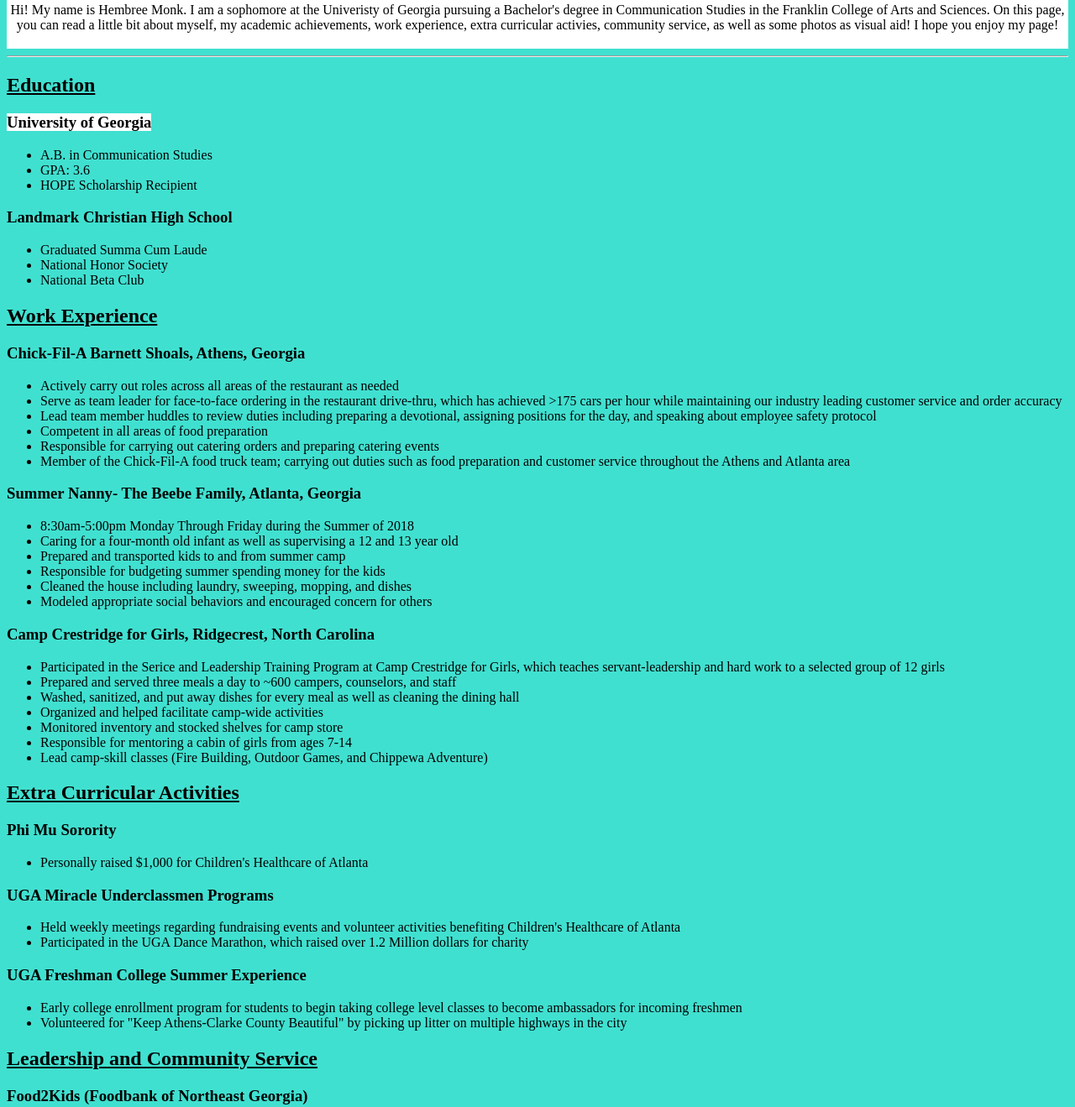
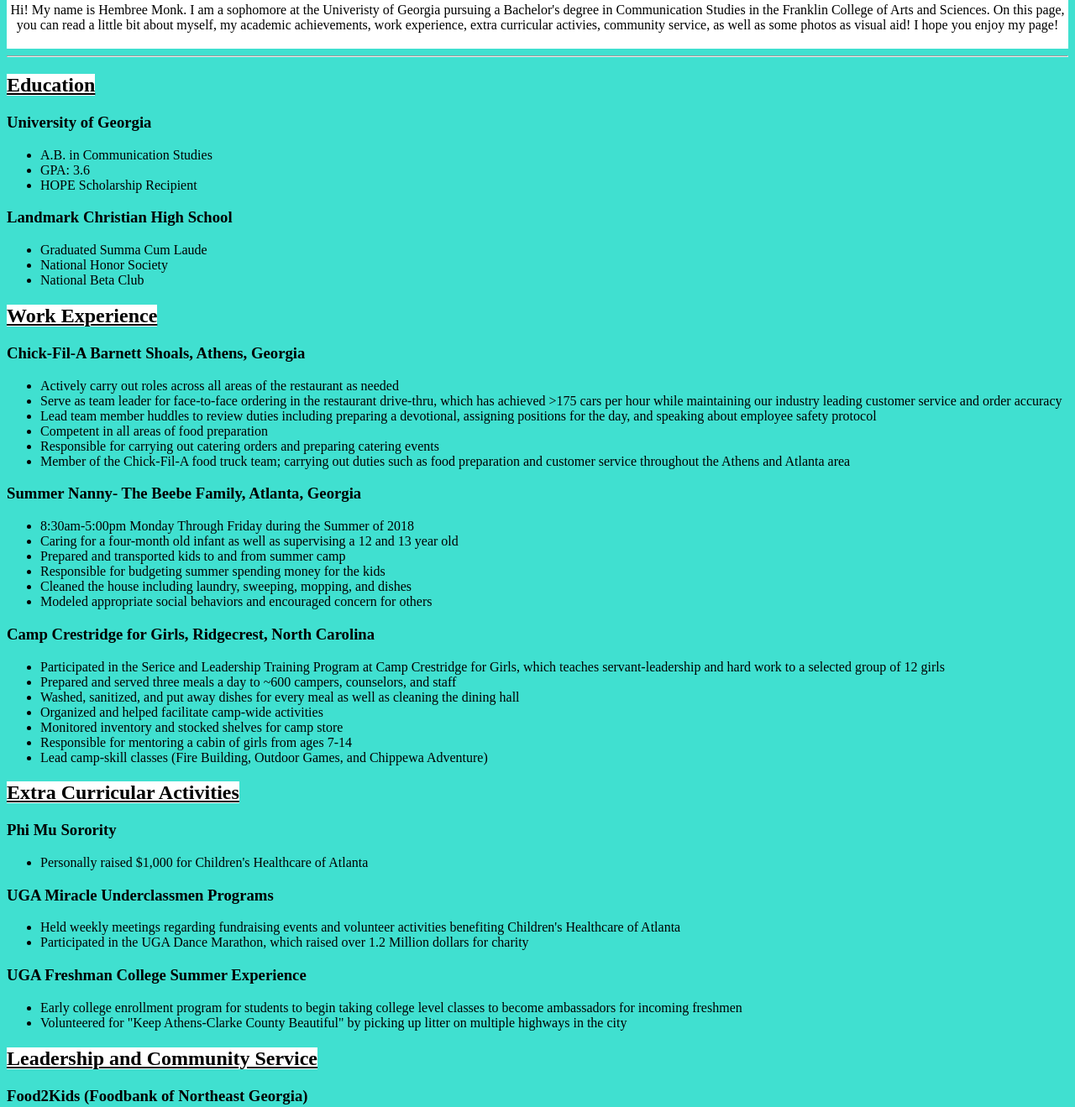
Before and after one commit to htm09854/hembreemonk, a plain HTML site: page index.html in a window 1280 px wide. Shown: the part 250-1569 px from the top of the page at 84% size. Drawn offline with Linux system fonts and the light colour scheme.

Commit message:
Update index.html

```diff
--- a/index.html
+++ b/index.html
@@ -29,8 +29,8 @@
 	</table>
 		</div>
 				<hr>
-			<H2><u> Education </u></h2>
-			<H3><b><span style="background-color: #FFFFFF">University of Georgia</span></b></H3>
+		<H2><u><span style="background-color: #FFFFFF">Education</span> </u></h2>
+			<H3><b>University of Georgia</b></H3>
 				<UL>
 					<li>A.B. in Communication Studies</li>
 					<li>GPA: 3.6</li>
@@ -43,7 +43,7 @@
 					<li>National Beta Club</li>
 				</UL>
 
-		<h2><u>Work Experience</u></h2>
+		<h2><u><span style="background-color: #FFFFFF">Work Experience</span></u></h2>
 			<h3><b>Chick-Fil-A Barnett Shoals,</b> Athens, Georgia</h3>
 			<UL>
 				<li>Actively carry out roles across all areas of the restaurant as needed</li>
@@ -72,7 +72,7 @@
 				<li>Responsible for mentoring a cabin of girls from ages 7-14</li>
 				<li>Lead camp-skill classes (Fire Building, Outdoor Games, and Chippewa Adventure)</li>
 			</UL>
-		<h2><u>Extra Curricular Activities</u></h2>
+		<h2><u><span style="background-color: #FFFFFF">Extra Curricular Activities</span></u></h2>
 			<h3><b>Phi Mu Sorority</b></h3>
 				<UL>
 					<li>Personally raised $1,000 for Children's Healthcare of Atlanta</li>
@@ -87,7 +87,7 @@
 					<li>Early college enrollment program for students to begin taking college level classes to become ambassadors for incoming freshmen</li>
 					<li>Volunteered for "Keep Athens-Clarke County Beautiful" by picking up litter on multiple highways in the city</li>
 				</UL>
-		<h2><u>Leadership and Community Service</u></h2>
+		<h2><u><span style="background-color: #FFFFFF">Leadership and Community Service</span></u></h2>
 			<h3><b>Food2Kids (Foodbank of Northeast Georgia)</b></h3>
 			<UL>
 				<li>Prepare meals for children in the Athens-Clarke County area that are on the free or reduced meal plan at local public schools</li>
```
